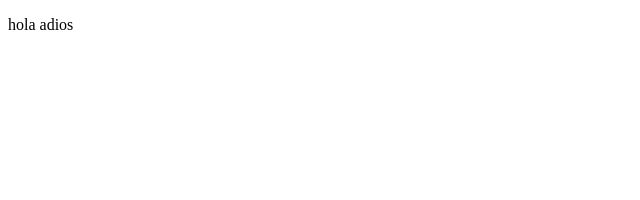
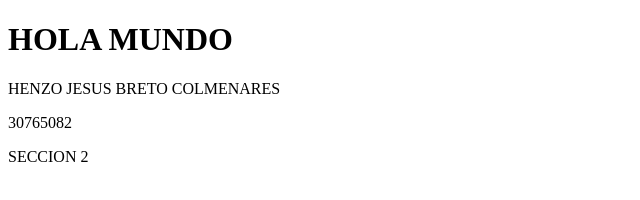
Before and after one commit to Sad-HB/primera-pagina-web, a plain HTML site: page index.html in a window 1280 px wide. Shown: the whole page, without its empty margins (0-640 px from the left). Drawn offline with Linux system fonts and the light colour scheme.

Commit message:
agregue un cambio ,con el creador de la pagina

```diff
--- a/index.html
+++ b/index.html
@@ -7,6 +7,9 @@
     <title>Document</title>
 </head>
 <body>
-    <p>hola adios</p>
+    <h1>HOLA MUNDO</h1>
+    <p>HENZO JESUS BRETO COLMENARES</p>
+    <P>30765082</P>
+    <p>SECCION 2</p>
 </body>
 </html>
```
